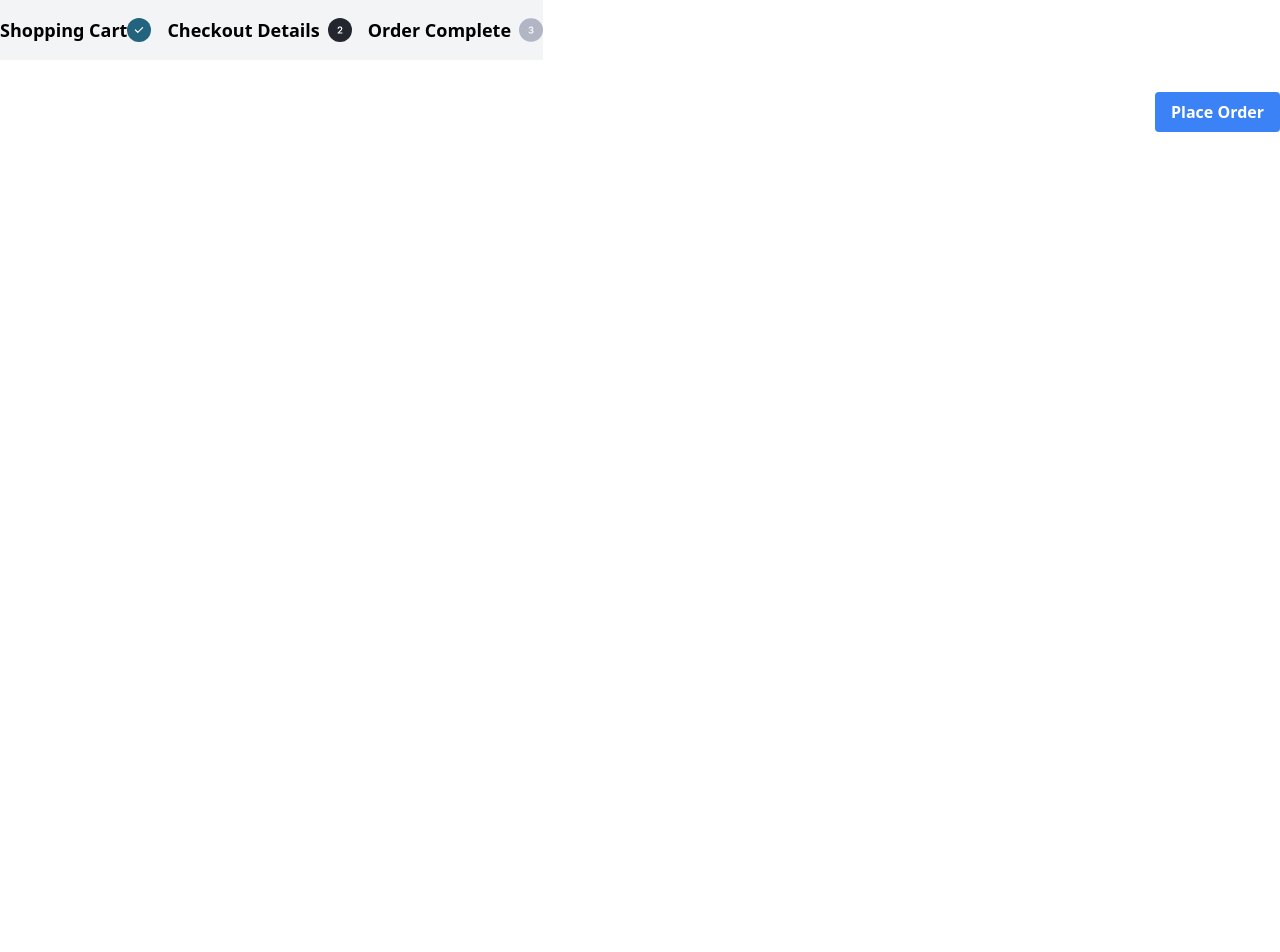
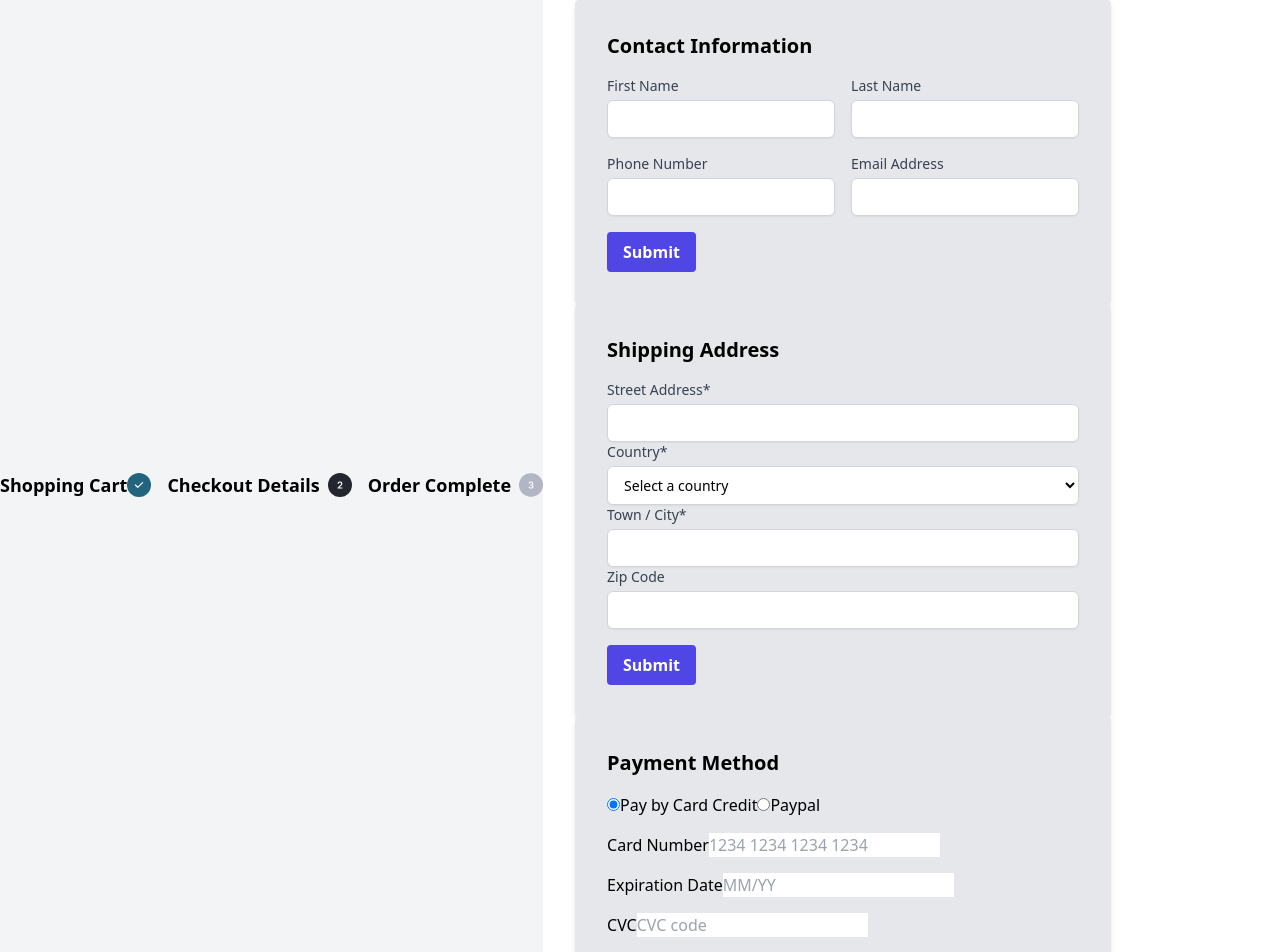
Before and after one commit to AngelaPetreska/e-commerce-store, a React (Vite) app in the folder e-commerce-store-project/: page /checkout-details in a window 1280 px wide. Shown: the top 952 px of the page. Before the commit the page ends 800 px from the top, so only its background shows below. Built offline with nearby package versions, Linux system fonts and the light colour scheme.

Commit message:
Forms were added to CheckoutDetailsPage.jsx

```diff
--- a/e-commerce-store-project/src/components/CheckoutDetailsPage.jsx
+++ b/e-commerce-store-project/src/components/CheckoutDetailsPage.jsx
@@ -1,5 +1,9 @@
 import { useNavigate } from 'react-router-dom';
 import NavigationCheckoutBar from './NavigationCheckoutBar';
+import ContactForm from '../components/ContactForm';
+import ShippingAddressForm from './ShippingAddressForm';
+import PaymentMethod from './PaymentMethod';
+
 
 function CheckoutDetailsPage() {
   const navigate = useNavigate();
@@ -19,7 +23,26 @@ function CheckoutDetailsPage() {
     <div className=''>
       <div className='flex flex-row gap-8'>
       <NavigationCheckoutBar activeStep={activeStep} steps={steps} />
-      {/* CONTENT */}
+
+      <div className='CONTENT'>
+
+        <div className='CONTENT - LEFT '>
+
+          <div>
+          <ContactForm />
+          <ShippingAddressForm />
+          <PaymentMethod />
+          </div>
+
+        </div>
+
+        <div className=' CONTENT - RIGHT'>
+
+        </div>
+
+      </div>
+
+
       </div>
       <div className="mt-8 flex justify-end">
         <button
--- /dev/null
+++ b/e-commerce-store-project/src/components/ContactForm.jsx
@@ -0,0 +1,102 @@
+import React, { useState } from 'react';
+
+function ContactForm() {
+  const [formData, setFormData] = useState({
+    firstName: '',
+    lastName: '',
+    phoneNumber: '',
+    email: '',
+  });
+
+  const handleChange = (e) => {
+    setFormData({
+      ...formData,
+      [e.target.name]: e.target.value,
+    });
+  };
+
+  const handleSubmit = (e) => {
+    e.preventDefault();
+    console.log('Form submitted:', formData);
+    // Reset form after submission
+    setFormData({
+      firstName: '',
+      lastName: '',
+      phoneNumber: '',
+      email: '',
+    });
+  };
+
+  return (
+    <form onSubmit={handleSubmit} className="bg-gray-200 p-8 rounded shadow-md">
+      <h2 className="text-xl font-bold mb-4">Contact Information</h2>
+
+      <div className="grid grid-cols-2 gap-4">
+        <div>
+          <label htmlFor="firstName" className="block text-sm font-medium text-gray-700">
+            First Name
+          </label>
+          <input
+            type="text"
+            id="firstName"
+            name="firstName"
+            value={formData.firstName}
+            onChange={handleChange}
+            className="mt-1 block w-full px-3 py-2 bg-white border border-gray-300 rounded-md shadow-sm focus:outline-none focus:ring-indigo-500 focus:border-indigo-500 sm:text-sm"
+          />
+        </div>
+
+        <div>
+          <label htmlFor="lastName" className="block text-sm font-medium text-gray-700">
+            Last Name
+          </label>
+          <input
+            type="text"
+            id="lastName"
+            name="lastName"
+            value={formData.lastName}
+            onChange={handleChange}
+            className="mt-1 block w-full px-3 py-2 bg-white border border-gray-300 rounded-md shadow-sm focus:outline-none focus:ring-indigo-500 focus:border-indigo-500 sm:text-sm"
+          />
+        </div>
+
+        <div>
+          <label htmlFor="phoneNumber" className="block text-sm font-medium text-gray-700">
+            Phone Number
+          </label>
+          <input
+            type="tel"
+            id="phoneNumber"
+            name="phoneNumber"
+            value={formData.phoneNumber}
+            onChange={handleChange}
+            className="mt-1 block w-full px-3 py-2 bg-white border border-gray-300 rounded-md shadow-sm focus:outline-none focus:ring-indigo-500 focus:border-indigo-500 sm:text-sm"
+          />
+        </div>
+
+        <div>
+          <label htmlFor="email" className="block text-sm font-medium text-gray-700">
+            Email Address
+          </label>
+          <input
+            type="email"
+            id="email"
+            name="email"
+            value={formData.email}
+            onChange={handleChange}
+            className="mt-1 block w-full px-3 py-2 bg-white border border-gray-300 rounded-md shadow-sm focus:outline-none focus:ring-indigo-500 focus:border-indigo-500 sm:text-sm"
+          />
+        </div>
+      </div>
+
+      <button
+        type="submit"
+        className="mt-4 bg-indigo-600 hover:bg-indigo-700 text-white font-bold py-2 px-4 rounded"
+      >
+        Submit
+      </button>
+    </form>
+  );
+}
+
+export default ContactForm;
--- /dev/null
+++ b/e-commerce-store-project/src/components/PaymentMethod.jsx
@@ -0,0 +1,72 @@
+import React, { useState } from 'react';
+
+function PaymentMethod() {
+  const [paymentMethod, setPaymentMethod] = useState('card');
+
+  const handlePaymentMethodChange = (event) => {
+    setPaymentMethod(event.target.value);
+  };
+
+  return (
+    <div className="bg-gray-200 p-8 rounded shadow-md">
+      <h2 className="text-xl font-bold mb-4">Payment Method</h2>
+
+      <div className="mb-4">
+        <input
+          type="radio"
+          id="card"
+          name="paymentMethod"
+          value="card"
+          checked={paymentMethod === 'card'}
+          onChange={handlePaymentMethodChange}
+        />
+        <label htmlFor="card">Pay by Card Credit</label>
+
+        <input
+          type="radio"
+          id="paypal"
+          name="paymentMethod"
+          value="paypal"
+          checked={paymentMethod === 'paypal'}
+          onChange={handlePaymentMethodChange}
+        />
+        <label htmlFor="paypal">Paypal</label>
+      </div>
+
+      {paymentMethod === 'card' && (
+        <div>
+          <div className="mb-4">
+            <label htmlFor="cardNumber">Card Number</label>
+            <input
+              type="text"
+              id="cardNumber"
+              name="cardNumber"
+              placeholder="1234 1234 1234 1234"
+            />
+          </div>
+
+          <div className="mb-4">
+            <label htmlFor="expirationDate">Expiration Date</label>
+            <input type="text" id="expirationDate" name="expirationDate" placeholder="MM/YY" />
+          </div>
+
+          <div>
+            <label htmlFor="cvc">CVC</label>
+            <input type="text" id="cvc" name="cvc" placeholder="CVC code" />
+          </div>
+        </div>
+      )}
+
+      {paymentMethod === 'paypal' && (
+        <div>
+          <div className="mb-4">
+            <label htmlFor="paypalEmail">PayPal Email</label>
+            <input type="email" id="paypalEmail" name="paypalEmail" placeholder="Your PayPal Email" />
+          </div>
+        </div>
+      )}
+    </div>
+  );
+}
+
+export default PaymentMethod;
--- /dev/null
+++ b/e-commerce-store-project/src/components/ShippingAddressForm.jsx
@@ -0,0 +1,109 @@
+import React, { useState } from 'react';
+
+function ShippingAddressForm() {
+  const [formData, setFormData] = useState({
+    streetAddress: '',
+    country: '',
+    townCity: '',
+    zipCode: '',
+  });
+
+  const handleChange = (e) => {
+    setFormData({
+      ...formData,
+      [e.target.name]: e.target.value,
+    });
+  };
+
+  const handleSubmit = (e) => {
+    e.preventDefault();
+    // Handle form submission here, e.g., send data to server
+    console.log('Form submitted:', formData);
+    // Reset form after submission (optional)
+    setFormData({
+      streetAddress: '',
+      country: '',
+      townCity: '',
+      zipCode: '',
+    });
+  };
+
+  return (
+    <form onSubmit={handleSubmit} className="bg-gray-200 p-8 rounded shadow-md">
+      <h2 className="text-xl font-bold mb-4">Shipping Address</h2>
+
+      <div>
+        <label htmlFor="streetAddress" className="block text-sm font-medium text-gray-700">
+          Street Address*
+        </label>
+        <input
+          type="text"
+          id="streetAddress"
+          name="streetAddress"
+          value={formData.streetAddress}
+          onChange={handleChange}
+          className="mt-1 block w-full px-3 py-2 bg-white border border-gray-300 rounded-md shadow-sm focus:outline-none focus:ring-indigo-500 focus:border-indigo-500 sm:text-sm"
+          required
+        />
+      </div>
+
+      <div>
+        <label htmlFor="country" className="block text-sm font-medium text-gray-700">
+          Country*
+        </label>
+        <select
+          id="country"
+          name="country"
+          value={formData.country}
+          onChange={handleChange}
+          className="mt-1 block w-full px-3 py-2 bg-white border border-gray-300 rounded-md shadow-sm focus:outline-none focus:ring-indigo-500 focus:border-indigo-500 sm:text-sm"
+          required
+        >
+          <option value="">Select a country</option>
+          {/* Add country options here */}
+          <option value="USA">USA</option>
+          <option value="Canada">Canada</option>
+          {/* ... */}
+        </select>
+      </div>
+
+      <div>
+        <label htmlFor="townCity" className="block text-sm font-medium text-gray-700">
+          Town / City*
+        </label>
+        <input
+          type="text"
+          id="townCity"
+          name="townCity"
+          value={formData.townCity}
+          onChange={handleChange}
+          className="mt-1 block w-full px-3 py-2 bg-white border border-gray-300 rounded-md shadow-sm focus:outline-none focus:ring-indigo-500 focus:border-indigo-500 sm:text-sm"
+          required
+        />
+      </div>
+
+      <div>
+        <label htmlFor="zipCode" className="block text-sm font-medium text-gray-700">
+          Zip Code
+        </label>
+        <input
+          type="text"
+          id="zipCode"
+          name="zipCode"
+          value={formData.zipCode}
+          onChange={handleChange}
+          className="mt-1 block w-full px-3 py-2 bg-white border border-gray-300 rounded-md shadow-sm focus:outline-none focus:ring-indigo-500 focus:border-indigo-500 sm:text-sm"
+        />
+      </div>
+
+      <button
+        type="submit"
+        className="mt-4 bg-indigo-600 hover:bg-indigo-700 text-white font-bold py-2 px-4 rounded"
+      >
+        Submit
+      </button>
+    </form>
+  );
+}
+
+export default ShippingAddressForm;
```
